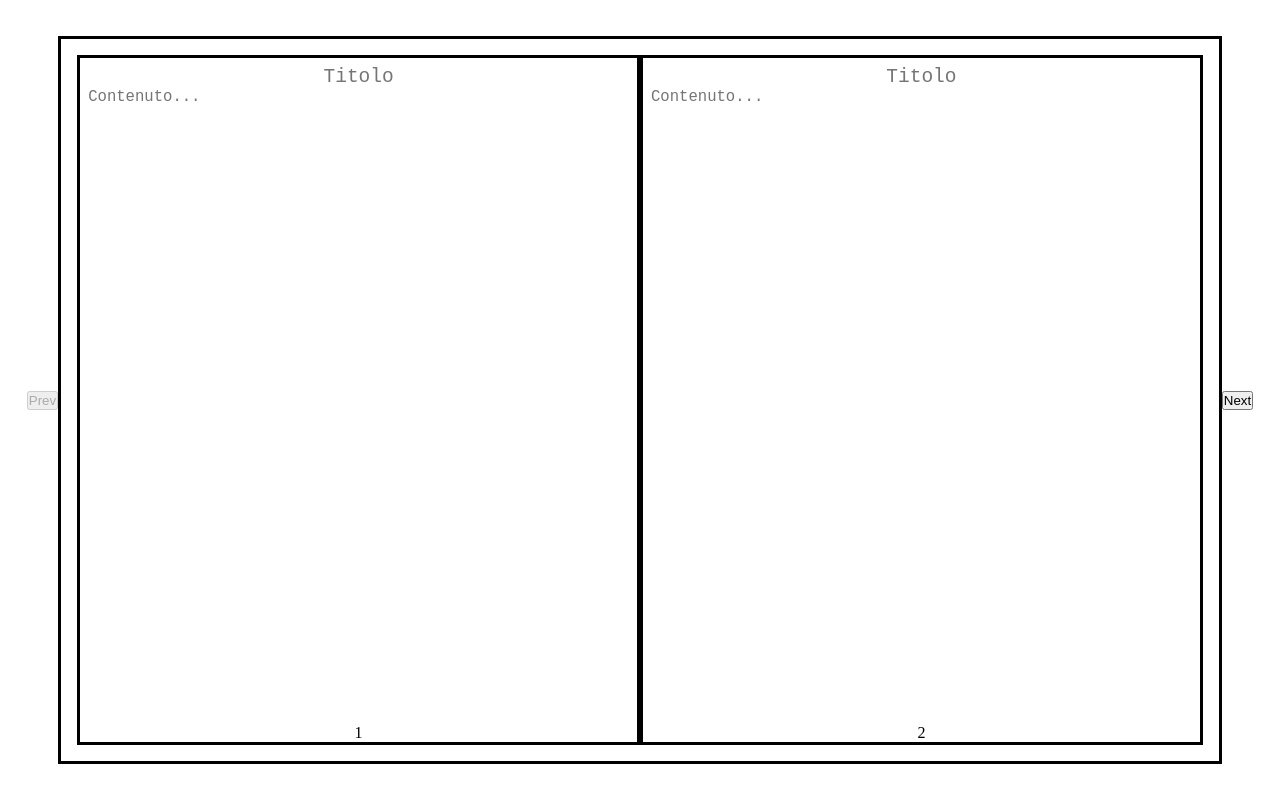
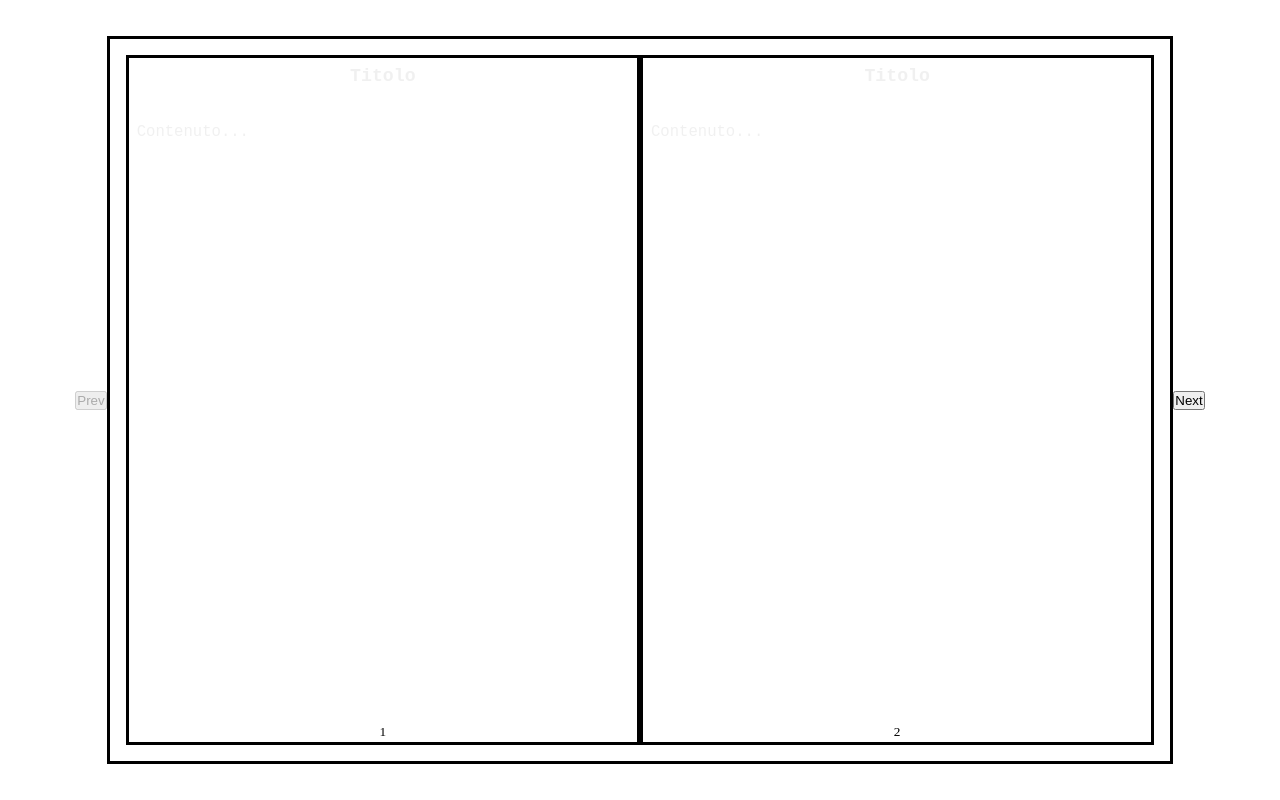
Before and after one commit to didebbo/gn-boolean-40-agenda, a Vue app: page / in a window 1280 px wide. Built offline with nearby package versions, Linux system fonts and the light colour scheme.

Commit message:
impostato max pages a 364

```diff
--- a/src/App.vue
+++ b/src/App.vue
@@ -20,12 +20,15 @@
           placeholder="Contenuto..."
           @input="syncToLocalStorage()"
         ></textarea>
-        <span>
+        <small>
           {{ page.index }}
-        </span>
+        </small>
       </div>
     </div>
-    <button @click="nextFace()">Next</button>
+    <button
+    :disabled="agenda.currentFace >= agenda.maxFaces"
+    @click="nextFace()"
+    >Next</button>
   </div>
 </template>
 
@@ -36,6 +39,7 @@ export default {
     return {
       agenda: {
         currentFace: 1,
+        maxFaces: 364 /2,
         pages: [],
         currentPages: [],
       },
@@ -109,8 +113,8 @@ export default {
   height: 100vh;
   .agenda {
     border: 0.2em solid black;
-    width: (100% / 1.1);
-    height: (100% / 1.1);
+    width: calc(100% / 1.2);
+    height: calc(100% / 1.1);
     padding: 1em;
     display: flex;
     .face {
@@ -126,6 +130,9 @@ export default {
         font-family: monospace;
         border: none;
         resize: none;
+        &::placeholder {
+            opacity: 0.1;
+          }
         &:focus {
           outline: none;
           &::placeholder {
@@ -135,17 +142,18 @@ export default {
       }
       input {
         text-align: center;
-        font-size: 1.5em;
+        font-size: 1.4em;
+        font-weight: 700;
+        padding-bottom: 2em;
       }
       textarea {
         flex-grow: 1;
         font-size: 1.2em;
       }
-      span {
+      small {
         position: relative;
         bottom: -0.5em;
         display: block;
-        // margin-top: 1em;
       }
     }
   }
```
